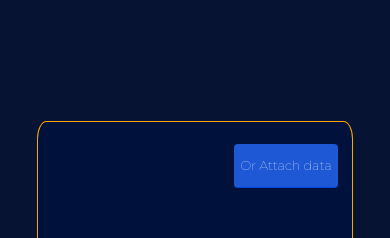
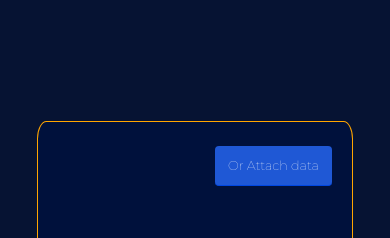
Before and after one commit to AlanTyping/trading-app, a React (Create React App) app: page / in a window 390 px wide. Shown: the top 238 px of the page. Built offline with nearby package versions, Linux system fonts and the light colour scheme.

Commit message:
new changes

```diff
--- a/src/routes/chart/components/forms/form2/form2.css
+++ b/src/routes/chart/components/forms/form2/form2.css
@@ -11,6 +11,17 @@ h4 {
 }
 
 @media (max-width: 600px) {
+
+    #chart-capital-push {
+        height: 35%;
+        width: 50%;
+    }
+
+    #data-push {
+        right: 2%;
+        width: 37%;
+        height: 45%;
+    }
 
     .si {
         width: 40%;
```
